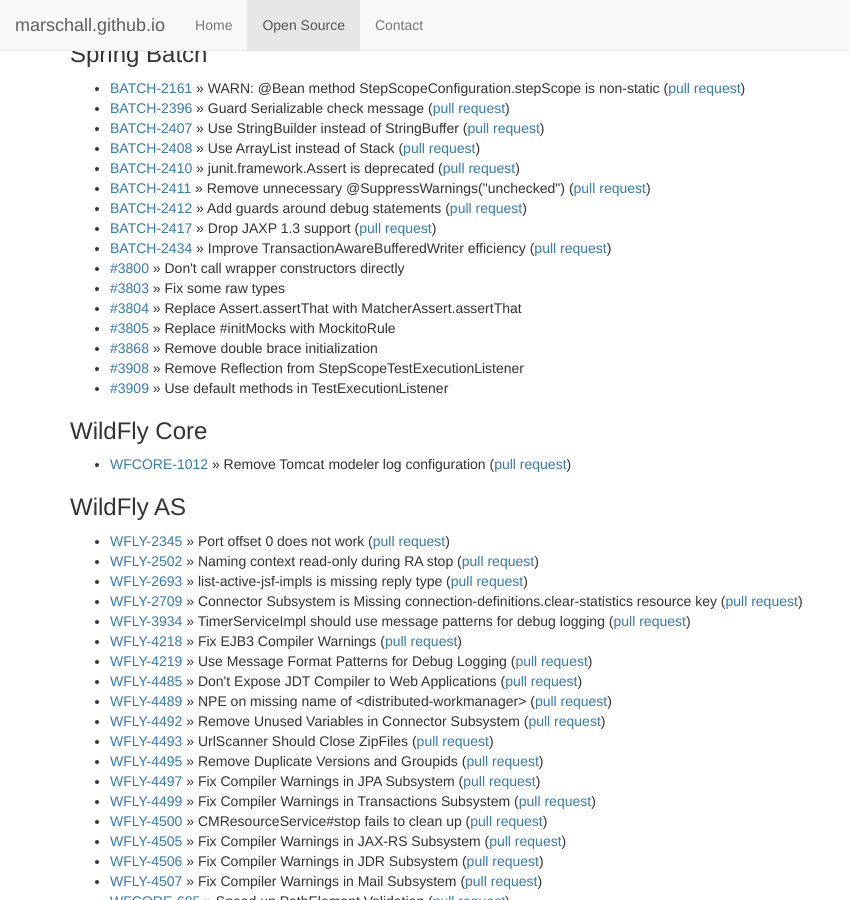
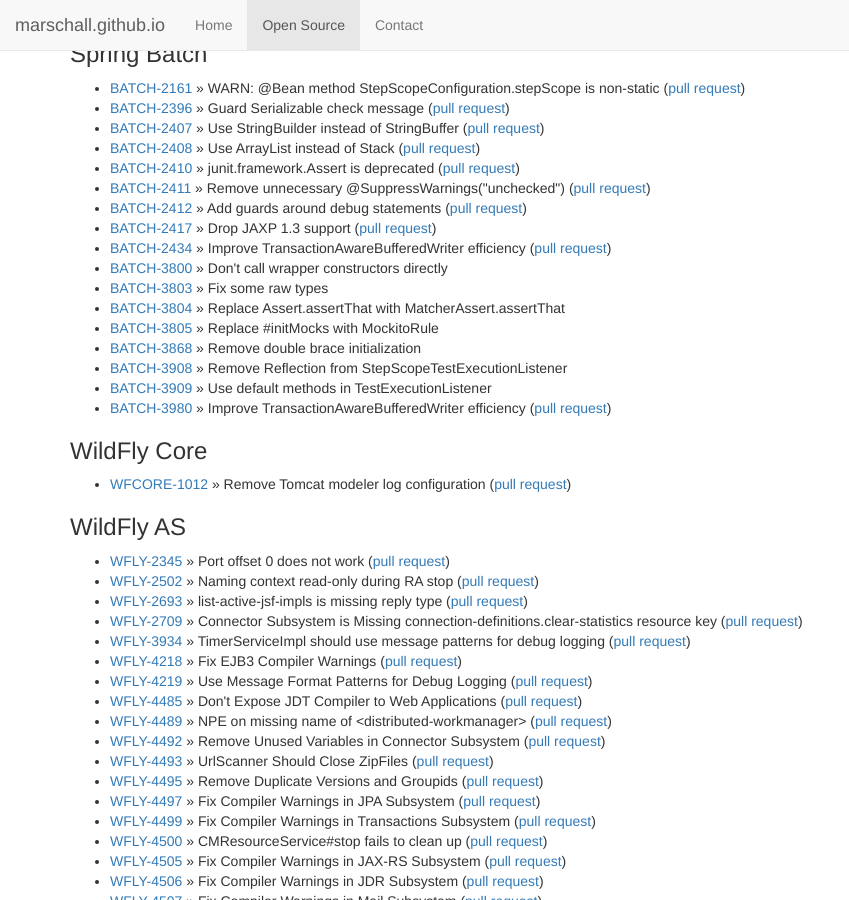
Before and after one commit to marschall/marschall.github.com, a Jekyll site: the page built from open-source.html, in a window 1280 px wide and 900 px high, scrolled down 2044 px. Shown: the whole window, without its empty margins (0-849 px from the left). Built offline with Jekyll 4.4.1, drawn with Linux system fonts in a browser that asks for light colours.

Commit message:
add BATCH-3980

```diff
--- a/open-source.html
+++ b/open-source.html
@@ -140,13 +140,14 @@
   <li><a href="https://jira.spring.io/browse/BATCH-2412">BATCH-2412</a> &raquo; Add guards around debug statements (<a href="https://github.com/spring-projects/spring-batch/pull/383">pull request</a>)</li>
   <li><a href="https://jira.spring.io/browse/BATCH-2417">BATCH-2417</a> &raquo; Drop JAXP 1.3 support (<a href="https://github.com/spring-projects/spring-batch/pull/384">pull request</a>)</li>
   <li><a href="https://jira.spring.io/browse/BATCH-2434">BATCH-2434</a> &raquo; Improve TransactionAwareBufferedWriter efficiency (<a href="https://github.com/spring-projects/spring-batch/pull/387">pull request</a>)</li>
-  <li><a href="https://github.com/spring-projects/spring-batch/pull/3800">#3800</a> &raquo; Don't call wrapper constructors directly</li>
-  <li><a href="https://github.com/spring-projects/spring-batch/pull/3803">#3803</a> &raquo; Fix some raw types</li>
-  <li><a href="https://github.com/spring-projects/spring-batch/pull/3804">#3804</a> &raquo; Replace Assert.assertThat with MatcherAssert.assertThat</li>
-  <li><a href="https://github.com/spring-projects/spring-batch/pull/3805">#3805</a> &raquo; Replace #initMocks with MockitoRule</li>
-  <li><a href="https://github.com/spring-projects/spring-batch/pull/3868">#3868</a> &raquo; Remove double brace initialization</li>
-  <li><a href="https://github.com/spring-projects/spring-batch/pull/3908">#3908</a> &raquo; Remove Reflection from StepScopeTestExecutionListener</li>
-  <li><a href="https://github.com/spring-projects/spring-batch/pull/3909">#3909</a> &raquo; Use default methods in TestExecutionListener</li>
+  <li><a href="https://github.com/spring-projects/spring-batch/pull/3800">BATCH-3800</a> &raquo; Don't call wrapper constructors directly</li>
+  <li><a href="https://github.com/spring-projects/spring-batch/pull/3803">BATCH-3803</a> &raquo; Fix some raw types</li>
+  <li><a href="https://github.com/spring-projects/spring-batch/pull/3804">BATCH-3804</a> &raquo; Replace Assert.assertThat with MatcherAssert.assertThat</li>
+  <li><a href="https://github.com/spring-projects/spring-batch/pull/3805">BATCH-3805</a> &raquo; Replace #initMocks with MockitoRule</li>
+  <li><a href="https://github.com/spring-projects/spring-batch/pull/3868">BATCH-3868</a> &raquo; Remove double brace initialization</li>
+  <li><a href="https://github.com/spring-projects/spring-batch/pull/3908">BATCH-3908</a> &raquo; Remove Reflection from StepScopeTestExecutionListener</li>
+  <li><a href="https://github.com/spring-projects/spring-batch/pull/3909">BATCH-3909</a> &raquo; Use default methods in TestExecutionListener</li>
+  <li><a href="https://github.com/spring-projects/spring-batch/issues/3980">BATCH-3980</a> &raquo; Improve TransactionAwareBufferedWriter efficiency (<a href="Consider making JobParameters#getParameters() immutable">pull request</a>)</li>
 </ul>
 <h3>WildFly Core</h3>
 <ul>
```
